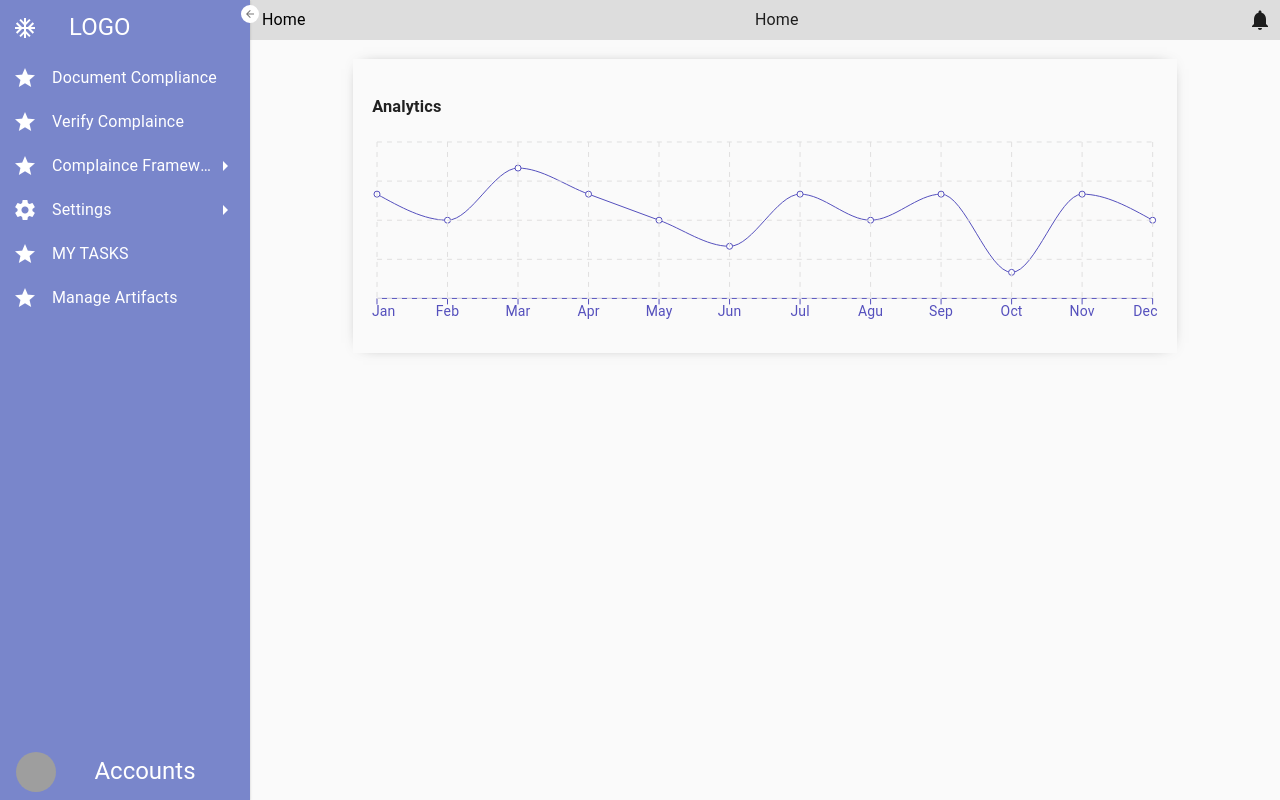
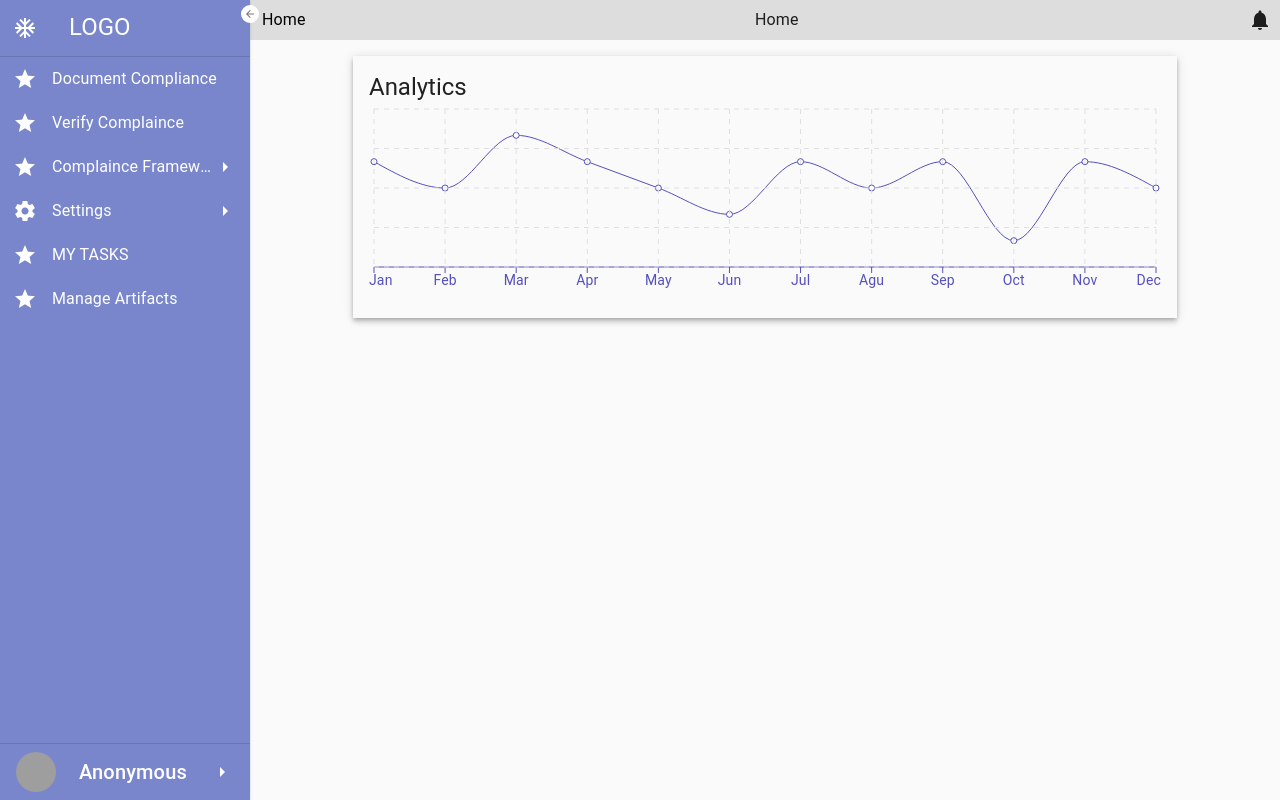
Before and after one commit to sheikhmohammadirfan/CNCMIRFAN, a React (Create React App) app: page / in a window 1280 px wide. Built offline with nearby package versions, Linux system fonts and the light colour scheme; sample sign-in values are in the browser's storage; grey boxes are pictures that could not be loaded.

Commit message:
Refactored all files

```diff
--- a/src/App.jsx
+++ b/src/App.jsx
@@ -9,7 +9,7 @@ import {
 import { BrowserRouter as Router, Switch, Route } from "react-router-dom";
 import { toast } from "react-toastify";
 import Header from "./Components/Header";
-import Sidebar from "./Components/Sidebar";
+import Sidebar from "./Components/Sidebar/Sidebar";
 import Auth from "./Pages/Auth";
 import "react-toastify/dist/ReactToastify.css";
 import ProtectedRoutes from "./Components/ProtectedRoutes";
@@ -83,21 +83,21 @@ function App() {
               </Box>
               <Box flexGrow={1}>
                 <Header />
+                <div className={classes.body}>
                   <Route exact path="/">
                     <Box className={classes.rightSide}>
-                    <div className={classes.body}>
                       <Chart
                         data={width > 800 ? userData : userData.slice(0, 4)}
                         title="Analytics"
                         grid
                         dataKey="Active User"
                       />
-                    </div>
                     </Box>
                   </Route>
                   <Route exact path="/verify">
                     <Verify />
                   </Route>
+                </div>
               </Box>
             </Box>
           </ProtectedRoutes>
--- a/src/Components/Breadcrumbs.jsx
+++ b/src/Components/Breadcrumbs.jsx
@@ -2,62 +2,55 @@ import React from "react";
 import {
   Breadcrumbs as MUIBreadcrumbs,
   Link,
-  Typography,
-  makeStyles
+  makeStyles,
 } from "@material-ui/core";
 import { withRouter } from "react-router-dom";
 
+/**
+ * Generate Style
+ * */
+const useStyles = makeStyles({
+  // Color for current page link
+  typo: { color: "#000", "&:hover": { textDecoration: "none" } },
 
-const useStyles = makeStyles({
-  typo: {
-    color: "#000"
-  },
-
+  // Update styles for link
   link: {
     color: "#777",
-    "&:hover": {
-      cursor: "pointer",
-      textDecoration: "none",
-      color: "#333",
-    },
-  }
+    "&:hover": { cursor: "pointer", textDecoration: "none", color: "#333" },
+  },
 });
 
-const Breadcrumbs = props => {
-
+/**
+ * Breadcrumbs Component
+ */
+const Breadcrumbs = ({ history, location: { pathname } }) => {
+  // Get styles
   const classes = useStyles();
 
-  // extracting the page relative paths
-  const {
-    history,
-    location: { pathname }
-  } = props;
+  //filtering to get rid of empty string
+  const pathnames = pathname.split("/").filter((x) => x);
 
+  return (
+    <MUIBreadcrumbs aria-label="breadcrumb">
+      <Link
+        className={pathnames.length > 0 ? classes.link : classes.typo}
+        onClick={() => pathnames.length > 0 && history.push("/")}
+      >
+        Home
+      </Link>
 
-  //filtering to get rid of empty string
-  const pathnames = pathname.split("/").filter(x => x);
-  return (
-    // the current page breadcrumb will not serve as a link
-    // but its herirarchical parent are a Link component
-    <MUIBreadcrumbs aria-label="breadcrumb">
-      {pathnames.length > 0 ? (
-        <Link className={classes.link} onClick={() => history.push("/")}>Home</Link>
-      ) : (
-        <Typography className={classes.typo}> Home </Typography>
-      )}
-      {/* figuring out the name and index from the pathname array
-      and displaying it as breadcrumbs */}
-      {pathnames.map((name, index) => {
-        const routeTo = `/${pathnames.slice(0, index + 1).join("/")}`;
-        const isLast = index === pathnames.length - 1;
-        return isLast ? (
-          <Typography className={classes.typo} key={name}>{name}</Typography>
-        ) : (
-          <Link color="inherit" key={name} onClick={() => history.push(routeTo)}>
-            {name}
-          </Link>
-        );
-      })}
+      {pathnames.map((name, index) => (
+        <Link
+          key={name}
+          className={index < pathnames.length - 1 ? classes.link : classes.typo}
+          onClick={() =>
+            index < pathnames.length - 1 &&
+            history.push(`/${pathnames.slice(0, index + 1).join("/")}`)
+          }
+        >
+          {name}
+        </Link>
+      ))}
     </MUIBreadcrumbs>
   );
 };
--- a/src/Components/Chart.jsx
+++ b/src/Components/Chart.jsx
@@ -6,31 +6,40 @@ import {
   Tooltip,
   ResponsiveContainer,
 } from "recharts";
+import { makeStyles, Typography } from "@material-ui/core";
 
-import { makeStyles } from "@material-ui/core";
+/**
+ * Style Generator
+ */
+const useStyle = makeStyles((theme) => ({
+  // Style for chart
+  chart: {
+    margin: "0 auto",
+    width: "80%",
+    marginTop: theme.spacing(2),
+    padding: theme.spacing(2),
+    boxShadow: theme.shadows[4],
+  },
+}));
 
-const useStyle = makeStyles({
-    chart: {
-        margin: "0 auto",
-        width: "80%",
-        marginTop: "1.2rem",
-        padding: "1.2rem",
-  boxShadow: "0px 0px 15px -10px rgba(0, 0, 0, 0.75)",
-    },
 
-    chartTitle: {
-        marginBottom: "1.2rem",
-    }
-});
+/**
+ * Chart Component
+ */
+export default function Chart({ title, data, dataKey, grid }) {
+  // GEt styles
+  const classes = useStyle();
 
-export default function Chart({ title, data, dataKey, grid }) {
-    const myClass = useStyle();
   return (
-    <div className={myClass.chart}>
-      <h3 className={myClass.chartTitle}>{title}</h3>
+    <div className={classes.chart}>
+      <Typography variant="h5">{title}</Typography>
       <ResponsiveContainer width="100%" aspect={4 / 1}>
         <LineChart data={data}>
-          <XAxis dataKey="name" stroke="#5550bd" interval={'preserveStartEnd'} />
+          <XAxis
+            dataKey="name"
+            stroke="#5550bd"
+            interval={"preserveStartEnd"}
+          />
           <Line type="monotone" dataKey={dataKey} stroke="#5550bd" />
           <Tooltip />
           {grid && <CartesianGrid stroke="#e0dfdf" strokeDasharray="5 5" />}
--- a/src/Components/Header.jsx
+++ b/src/Components/Header.jsx
@@ -1,5 +1,4 @@
 import {
-  Avatar,
   Box,
   makeStyles,
   Typography,
--- /dev/null
+++ b/src/Components/Sidebar/MenuPopup.jsx
@@ -0,0 +1,68 @@
+import React, { useState } from "react";
+import { ClickAwayListener, Tooltip, withStyles } from "@material-ui/core";
+
+/**
+ * Style Generator
+ */
+const customStyles = (theme) => {
+  const iconPadding = (theme.sidebarSmall - 24) / 2;
+  return {
+    tooltip: {
+      marginLeft: 5,
+      marginRight: 5,
+      padding: 0,
+      background: theme.palette.primary.light,
+      boxShadow: theme.shadows[4],
+      // Set Icon color
+      "& .MuiListItemIcon-root": {
+        minWidth: 3 * iconPadding,
+        color: theme.textOnPrimary,
+      },
+      // Decrease left & right padding so that, it look center on minimize
+      "& .MuiListItem-root": {
+        paddingLeft: iconPadding,
+        paddingRight: iconPadding,
+      },
+      // Hover effect on list btn
+      "& .MuiListItem-root:hover": {
+        backgroundColor: "rgba(255, 255, 255, 0.2)",
+      },
+      // Reduce height of list btn
+      "& .MuiListItemText-root": { margin: 0 },
+      // Make tooltip text small
+      "& .MuiTypography-body2": { padding: theme.spacing(1 / 2) },
+    },
+  };
+};
+
+/**
+ * Apply styles to Tooltip
+ */
+const CustomTooltip = withStyles(customStyles)(Tooltip);
+
+/**
+ * Custom Tooltip
+ */
+const MenuPopup = ({ popup, component, ...rest }) => {
+  // Tooltip toggler, React hook
+  const [showTooltip, toggleTooltip] = useState(false);
+
+  return (
+    <ClickAwayListener onClickAway={() => toggleTooltip(false)}>
+      <CustomTooltip
+        title={popup}
+        placement="right"
+        interactive
+        onClose={() => toggleTooltip(false)}
+        onOpen={() => toggleTooltip(true)}
+        open={showTooltip}
+        leaveTouchDelay={60000}
+        {...rest}
+      >
+        <div onClick={() => toggleTooltip(true)}>{component}</div>
+      </CustomTooltip>
+    </ClickAwayListener>
+  );
+};
+
+export default MenuPopup;
--- /dev/null
+++ b/src/Components/Sidebar/ProfileBtn.jsx
@@ -0,0 +1,66 @@
+import { Avatar, Icon, makeStyles, Typography } from "@material-ui/core";
+import React from "react";
+import MenuPopup from "./MenuPopup";
+import SidebarItem from "./SidebarItem";
+
+/**
+ * Style Generator
+ */
+const useStyles = makeStyles((theme) => ({
+  root: {
+    justifyContent: "center",
+    "& .MuiListItemIcon-root": { minWidth: "max-content" },
+  },
+}));
+
+/**
+ * Profile Component
+ */
+function ProfileBtn({ sidebarStatus }) {
+  const classes = useStyles();
+
+  return (
+    <MenuPopup
+      placement="right-end"
+      popup={
+        <>
+          <SidebarItem
+            text={
+              <Typography noWrap variant="subtitle1">
+                Settings
+              </Typography>
+            }
+            icon={<Icon>settings</Icon>}
+          />
+          <SidebarItem
+            text={
+              <Typography noWrap variant="subtitle1">
+                Logout
+              </Typography>
+            }
+            icon={<Icon>logout</Icon>}
+          />
+        </>
+      }
+      component={
+        <SidebarItem
+          className={classes.root}
+          text={
+            <Typography noWrap variant="h6" align="center">
+              Anonymous
+            </Typography>
+          }
+          icon={
+            <Avatar
+              alt="A"
+              src="https://source.unsplash.com/featured/?person"
+            />
+          }
+          subMenu={sidebarStatus}
+        />
+      }
+    />
+  );
+}
+
+export default ProfileBtn;
--- a/src/Components/Sidebar.jsx
+++ b/src/Components/Sidebar/Sidebar.jsx
@@ -2,22 +2,20 @@ import {
   Box,
   Icon,
   List,
-  ListItem,
-  ListItemIcon,
-  ListItemText,
   makeStyles,
-  Tooltip,
   Typography,
   useMediaQuery,
-  withStyles,
-  ClickAwayListener,
-  Avatar,
   IconButton,
+  Divider,
 } from "@material-ui/core";
 import AcUnitIcon from "@material-ui/icons/AcUnit";
 import React from "react";
+import { useEffect } from "react";
 import { useState } from "react";
-import { SidebarData } from "../assets/SidebarData";
+import { SidebarData } from "../../assets/SidebarData";
+import MenuPopup from "./MenuPopup";
+import ProfileBtn from "./ProfileBtn";
+import SidebarItem from "./SidebarItem";
 
 /**
  * Styles generator
@@ -28,9 +26,9 @@ const useStyles = makeStyles((theme) => {
   return {
     // Sidebar root
     sidebar: {
+      flex: "1",
       width: theme.sidebarLarge,
       [theme.breakpoints.down("xs")]: {
-        width: theme.sidebarSmall,
         position: "fixed",
       },
       height: "100vh",
@@ -46,12 +44,7 @@ const useStyles = makeStyles((theme) => {
     },
 
     // Icon side bar, on minimize btn
-    closeSidebar: {
-      width: theme.sidebarSmall,
-      [theme.breakpoints.down("xs")]: {
-        width: theme.sidebarLarge,
-      },
-    },
+    closeSidebar: { width: theme.sidebarSmall },
 
     // Nav list container
     navContainer: {
@@ -117,12 +110,7 @@ const useStyles = makeStyles((theme) => {
       "& .MuiListItemIcon-root": { color: theme.textOnPrimary },
     },
 
-    // style for Account profile btn
-    accBtn: {
-      justifyContent: "center",
-      "& .MuiListItemIcon-root": { minWidth: "max-content" },
-    },
-
+    // Style for sidebar width toggler
     toggleBtn: {
       maxWidth: "max-content",
       minWidth: "max-content",
@@ -132,46 +120,10 @@ const useStyles = makeStyles((theme) => {
       position: "absolute",
       right: -9,
       top: 5,
-      "& .MuiIcon-root": {
-        fontSize: 12,
-      },
+      "& .MuiIcon-root": { fontSize: 12 },
     },
   };
 });
-
-/**
- * Customize Tooltip to make sidebar popup
- * */
-const PopupTooltip = withStyles((theme) => {
-  const iconPadding = (theme.sidebarSmall - 24) / 2;
-  return {
-    tooltip: {
-      marginLeft: 5,
-      marginRight: 5,
-      padding: 0,
-      background: theme.palette.primary.light,
-      boxShadow: theme.shadows[4],
-      // Set Icon color
-      "& .MuiListItemIcon-root": {
-        minWidth: 3 * iconPadding,
-        color: theme.textOnPrimary,
-      },
-      // Decrease left & right padding so that, it look center on minimize
-      "& .MuiListItem-root": {
-        paddingLeft: iconPadding,
-        paddingRight: iconPadding,
-      },
-      // Hover effect on list btn
-      "& .MuiListItem-root:hover": {
-        backgroundColor: "rgba(255, 255, 255, 0.2)",
-      },
-      // Reduce height of list btn
-      "& .MuiListItemText-root": { margin: 0 },
-      // Make tooltip text small
-      "& .MuiTypography-body2": { padding: theme.spacing(1 / 2) },
-    },
-  };
-})(Tooltip);
 
 /**
  * Menu Component
@@ -180,12 +132,9 @@ const Menu = ({ sidebarStatus = true, data: { title, icon, subNav } }) => {
   // Get styles
   const classes = useStyles();
 
-  const [showTooltip, toggleTooltip] = useState(false);
-
   return (
-    <ClickAwayListener onClickAway={() => toggleTooltip(false)}>
-      <PopupTooltip
-        title={
+    <MenuPopup
+      popup={
         subNav ? (
           <List className={classes.link}>
             {subNav.map((val, index) => (
@@ -200,26 +149,18 @@ const Menu = ({ sidebarStatus = true, data: { title, icon, subNav } }) => {
           ""
         )
       }
-        placement="right"
-        interactive
-        onClose={() => toggleTooltip(false)}
-        onOpen={() => toggleTooltip(true)}
-        open={showTooltip}
-        leaveTouchDelay={60000}
-      >
-        <ListItem button onClick={() => toggleTooltip(true)}>
-          <ListItemIcon>
-            <Icon>{icon}</Icon>
-          </ListItemIcon>
-          <ListItemText>
+      component={
+        <SidebarItem
+          text={
             <Typography noWrap variant="subtitle1">
               {title}
             </Typography>
-          </ListItemText>
-          {subNav && <Icon>arrow_right</Icon>}
-        </ListItem>
-      </PopupTooltip>
-    </ClickAwayListener>
+          }
+          icon={<Icon>{icon}</Icon>}
+          subMenu={subNav}
+        />
+      }
+    />
   );
 };
 
@@ -236,22 +177,25 @@ function Sidebar() {
   // React state to change on theme breakpoint
   const xs = useMediaQuery((theme) => theme.breakpoints.down("xs"));
 
+  // Change sidebar status on window width
+  useEffect(() => toggleSidebar(!xs), [xs]);
+
   return (
     <Box
       className={`${classes.sidebar} ${
         !isSidebarOpen ? classes.closeSidebar : ""
       }`}
     >
-      <ListItem button className={classes.logoBtn}>
-        <ListItemIcon>
-          <AcUnitIcon />
-        </ListItemIcon>
-        <ListItemText>
+      <SidebarItem
+        className={classes.logoBtn}
+        text={
           <Typography noWrap variant="h5">
             LOGO
           </Typography>
-        </ListItemText>
-      </ListItem>
+        }
+        icon={<AcUnitIcon />}
+      />
+      <Divider />
 
       <List
         className={`${classes.navContainer} ${
@@ -260,39 +204,20 @@ function Sidebar() {
       >
         {SidebarData.map((data, index) => (
           <div className={classes.link} key={index}>
-            {index > 0}
-            <Menu
-              sidebarStatus={(isSidebarOpen && !xs) || (!isSidebarOpen && xs)}
-              data={data}
-            />
+            <Menu sidebarStatus={isSidebarOpen} data={data} />
           </div>
         ))}
       </List>
 
-      <ListItem button className={classes.accBtn}>
-        <ListItemIcon>
-          <Avatar
-            alt="A"
-            src="https://images.unsplash.com/photo-1625428508242-07166dc06bba?crop=entropy&cs=tinysrgb&fit=max&fm=jpg&ixid=MnwxfDB8MXxyYW5kb218MHx8fHx8fHx8MTYyNzQ4MzIxNA&ixlib=rb-1.2.1&q=80&w=1080"
-          />
-        </ListItemIcon>
-        <ListItemText>
-          <Typography noWrap variant="h5" align="center">
-            Accounts
-          </Typography>
-        </ListItemText>
-      </ListItem>
+      <Divider />
+      <ProfileBtn sidebarStatus={isSidebarOpen} />
 
       <IconButton
         size="small"
         className={classes.toggleBtn}
         onClick={() => toggleSidebar(!isSidebarOpen)}
       >
-        <Icon>
-          {(isSidebarOpen && !xs) || (!isSidebarOpen && xs)
-            ? "arrow_back"
-            : "menu"}
-        </Icon>
+        <Icon>{isSidebarOpen ? "arrow_back" : "menu"}</Icon>
       </IconButton>
     </Box>
   );
--- /dev/null
+++ b/src/Components/Sidebar/SidebarItem.jsx
@@ -0,0 +1,14 @@
+import { Icon, ListItem, ListItemIcon, ListItemText } from "@material-ui/core";
+import React from "react";
+
+function SidebarItem({ text, icon, subMenu, ...rest }) {
+  return (
+    <ListItem button {...rest}>
+      <ListItemIcon>{icon}</ListItemIcon>
+      <ListItemText>{text}</ListItemText>
+      {subMenu && <Icon>arrow_right</Icon>}
+    </ListItem>
+  );
+}
+
+export default SidebarItem;
--- a/src/Components/Upload.jsx
+++ b/src/Components/Upload.jsx
@@ -1,8 +1,8 @@
 import React from "react";
-import {withStyles} from "@material-ui/core/styles";
-import { Button } from '@material-ui/core';
+import { withStyles } from "@material-ui/core/styles";
+import { Avatar, Button } from "@material-ui/core";
 
-const styles = theme => ({
+const styles = (theme) => ({
   customInp: {
     border: "none",
     padding: ".5rem .8rem",
@@ -10,19 +10,19 @@ const styles = theme => ({
     color: "#fff",
     cursor: "pointer",
     borderRadius: "4px",
-
   },
 
   centerAlign: {
-        textAlign: "center", margin: "1rem"
+    textAlign: "center",
+    margin: "1rem",
   },
 
   styledImage: {
+    height: "400px ",
     width: "80%",
-          boxShadow: "0 4px 6px rgba(0,0,0, .5)"
-      }
+    boxShadow: "0 4px 6px rgba(0,0,0, .5)",
+  },
 });
-
 
 class UploadPreview extends React.Component {
   constructor(props) {
@@ -33,7 +33,7 @@ class UploadPreview extends React.Component {
   }
   onChange(event) {
     this.setState({
-        file: URL.createObjectURL(event.target.files[0])
+      file: URL.createObjectURL(event.target.files[0]),
     });
   }
 
@@ -45,17 +45,30 @@ class UploadPreview extends React.Component {
     const { classes } = this.props;
     return (
       <div>
-            <label
-            className={classes.customInp}
-            htmlFor="upload">Choose file</label>
-          <input id="upload" type="file" accept="image/*" onChange={this.onChange} hidden/>
+        <label className={classes.customInp} htmlFor="upload">
+          Choose file
+        </label>
+        <input
+          id="upload"
+          type="file"
+          accept="image/*"
+          onChange={this.onChange}
+          hidden
+        />
         <br />
         {this.state.file && (
           <div className={classes.centerAlign}>
-              <Button variant="outlined" onClick={this.resetFile}>Remove File</Button>
+            <Button variant="outlined" onClick={this.resetFile}>
+              Remove File
+            </Button>
           </div>
         )}
-          <img className={classes.styledImage} src={this.state.file} alt="" />
+        <Avatar
+          className={classes.styledImage}
+          src={this.state.file}
+          alt=""
+          variant="square"
+        />
       </div>
     );
   }
```
Also changed, not shown: src/Pages/Verify.jsx (+4 -6 lines). Lines whose indentation alone changed are shown as unchanged.
